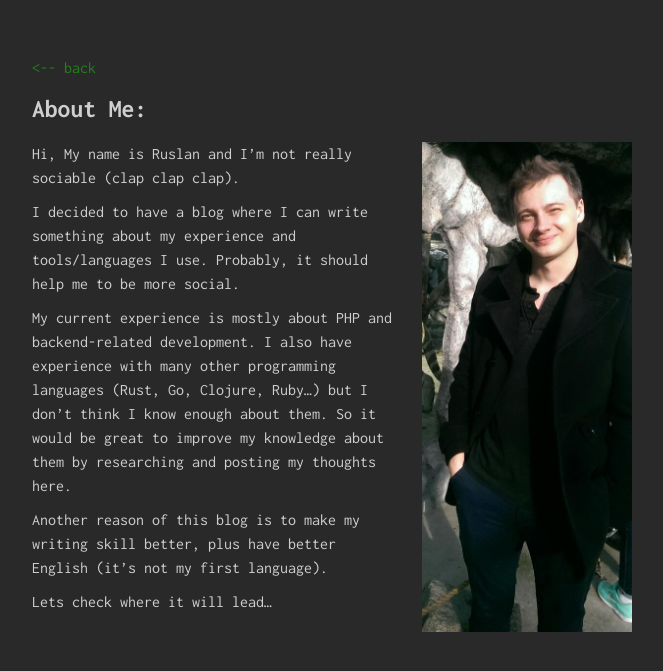
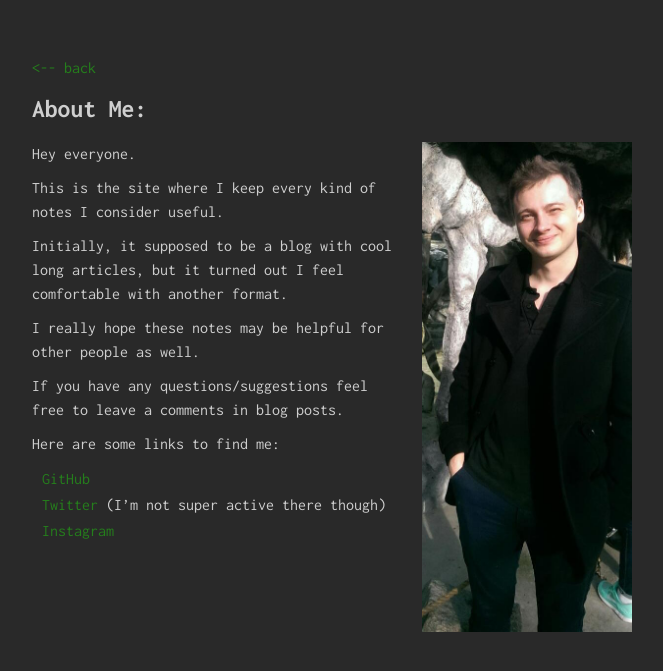
Before and after one commit to krydos/blog, a Jekyll site: the page built from me/index.md, in a window 1280 px wide. Shown: the top 671 px of the page, without its empty margins (308-971 px from the left). Built offline with Jekyll 4.4.1, drawn with Linux system fonts in a browser that asks for light colours.

Commit message:
change text on about page

```diff
--- a/me/index.md
+++ b/me/index.md
@@ -3,13 +3,19 @@ layout: about
 ---
 <img style="padding-left:30px; float:right; width:210px;" src="/assets/img/me.jpg" />
 
-Hi,
-My name is Ruslan and I’m not really sociable (clap clap clap).
+Hey everyone.
 
-I decided to have a blog where I can write something about my experience and tools/languages I use. Probably, it should help me to be more social.
+This is the site where I keep every kind of notes I consider useful.
 
-My current experience is mostly about PHP and backend-related development. I also have experience with many other programming languages (Rust, Go, Clojure, Ruby…) but I don’t think I know enough about them. So it would be great to improve my knowledge about them by researching and posting my thoughts here.
+Initially, it supposed to be a blog with cool long articles, but it turned out I feel comfortable with another format.
 
-Another reason of this blog is to make my writing skill better, plus have better English (it’s not my first language).
+I really hope these notes may be helpful for other people as well.
 
-Lets check where it will lead…
+
+If you have any questions/suggestions feel free to leave a comments in blog posts.
+
+Here are some links to find me:
+
+- <a target="_blank" href="https://github.com/KryDos">GitHub</a>
+- <a target="_blank" href="https://twitter.com/KryDos_">Twitter</a> (I'm not super active there though)
+- <a target="_blank" href="https://www.instagram.com/ruslan_bekenev/">Instagram</a>
```
